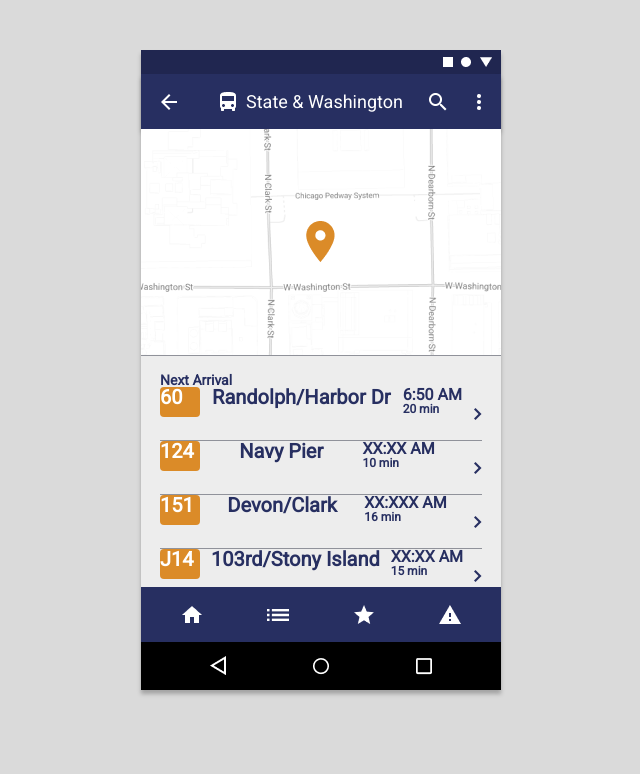
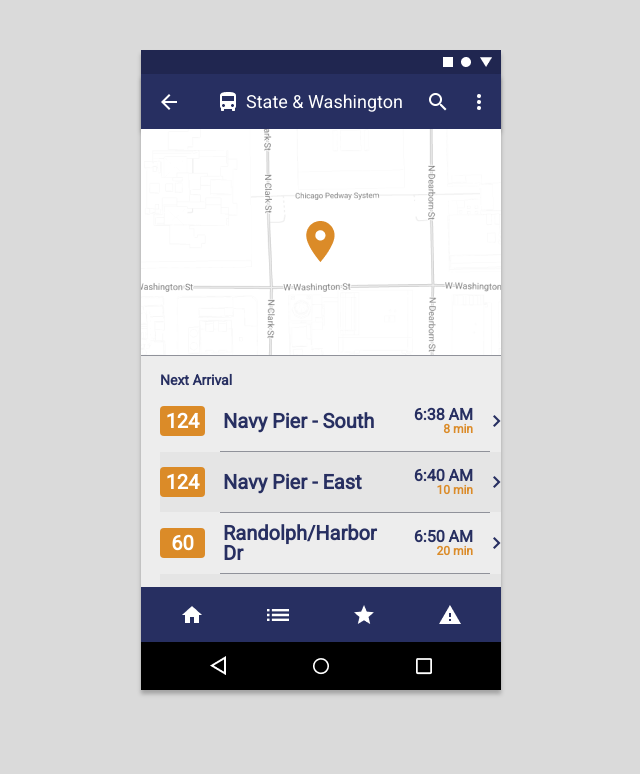
Before and after one commit to jfaith630/busybus_list-view-design, a plain HTML site: page index.html in a window 1280 px wide. Shown: the whole page, without its empty margins (319-959 px from the left). Drawn offline with Linux system fonts and the light colour scheme.

Commit message:
Update index.html & style.css - project submission 1

```diff
--- a/css/style.css
+++ b/css/style.css
@@ -18,27 +18,6 @@ h1 {
   font-weight: 500;
 }
 
-h2 {
-  font-size: 14px;
-}
-
-.map-img {
-  border-bottom: #90929A solid 1px;
-}
-
-.status-bar-img {
-  margin-right: 8px;
-}
-
-.bus-icon-img {
-  position: relative;
-  left: 16px;
-}
-
-.search-icon-img {
-  margin-right: 3px;
-}
-
 .container {
   background-color: #ededed;
   box-shadow: 0px 4px 4px rgba(0, 0, 0, 0.25);
@@ -56,15 +35,28 @@ h2 {
   width: 360px;
 }
 
+.status-bar-img {
+  margin-right: 8px;
+}
+
 .app-bar-top {
   background-color: #272F61;
+  box-shadow: 0px 4px 4px rgba(0, 0, 0, 0.25);
   display: flex;
   flex-direction: row;
-  box-shadow: 0px 4px 4px rgba(0, 0, 0, 0.25);
   height: 55px;
   justify-content: space-around;
   padding: 0px 7px;
   width: 360px;
+}
+
+.bus-icon-img {
+  left: 16px;
+  position: relative;
+}
+
+.search-icon-img {
+  margin-right: 3px;
 }
 
 .scroll-container {
@@ -73,19 +65,61 @@ h2 {
   overflow-y: scroll;
 }
 
+.map-img {
+  border-bottom: #90929A solid 1px;
+}
+
+.subheader {
+  font-size: 14px;
+  margin-bottom: 4px;
+}
+
 .list-container {
   color: #272F61;
   font-size: 20px;
   font-weight: bold;
-  padding: 14px 19px;
+  padding: 14px 0px 14px 19px;
+}
+
+.list-item {
+  display: flex;
+  flex-direction: row;
+  height: 60px;
+}
+
+#alt-color{
+  background-color: #E5E5E5;
+}
+
+.partial-bottom-border {
+  border-bottom: #90929A solid 1px;
+  left: 60px;
+  position: relative;
+  width: 270px;
 }
 
 .bus-route-icon {
+  align-self: center;
   background-color: #DB8B28;
   border-radius: 4px;
   color: #FFFFFF;
   height: 30px;
-  width: 40px;
+  line-height: 30px;
+  margin-right: 18px;
+  min-width: 45px;
+  text-align: center;
+}
+
+.bus-route-destination {
+  align-self: center;
+  width: 180px;
+}
+
+.arrival-time-box {
+  align-self: center;
+  margin-right: 20px;
+  min-width: 75px;
+  text-align: right;
 }
 
 .arrival-time {
@@ -93,15 +127,8 @@ h2 {
 }
 
 .time-to-arrival {
+  color: #DB8B28;
   font-size: 12px;
-}
-
-.list-item {
-  border-bottom: #90929A solid 1px;
-  display: flex;
-  flex-direction: row;
-  height: 54px;
-  justify-content: space-between;
 }
 
 .app-bar-bottom {
--- a/index.html
+++ b/index.html
@@ -29,6 +29,26 @@
         <div class="list-container">
           <h2 class="subheader">Next Arrival</h2>
           <div class="list-item">
+            <div class="bus-route-icon">124</div>
+            <h3 class="bus-route-destination">Navy Pier - South</h3>
+            <div class="arrival-time-box">
+              <div class="arrival-time">6:38 AM</div>
+              <div class="time-to-arrival">8 min</div>
+            </div>
+            <img src="images/arrow.png" alt="more details">
+          </div>
+          <div class="partial-bottom-border"></div>
+          <div id="alt-color" class="list-item">
+            <div class="bus-route-icon">124</div>
+            <h3 class="bus-route-destination">Navy Pier - East</h3>
+            <div class="arrival-time-box">
+              <div class="arrival-time">6:40 AM</div>
+              <div class="time-to-arrival">10 min</div>
+            </div>
+            <img src="images/arrow.png" alt="more details">
+          </div>
+          <div class="partial-bottom-border"></div>
+          <div class="list-item">
             <div class="bus-route-icon">60</div>
             <h3 class="bus-route-destination">Randolph/Harbor Dr</h3>
             <div class="arrival-time-box">
@@ -37,51 +57,37 @@
             </div>
             <img src="images/arrow.png" alt="more details">
           </div>
-          <div class="list-item">
-            <div class="bus-route-icon">124</div>
-            <h3 class="bus-route-destination">Navy Pier</h3>
-            <div class="arrival-time-box">
-              <div class="arrival-time">XX:XX AM</div>
-              <div class="time-to-arrival">10 min</div>
-            </div>
-            <img src="images/arrow.png" alt="more details">
-          </div>
-          <div class="list-item">
+          <div class="partial-bottom-border"></div>
+          <div  id="alt-color" class="list-item">
             <div class="bus-route-icon">151</div>
             <h3 class="bus-route-destination">Devon/Clark</h3>
             <div class="arrival-time-box">
-              <div class="arrival-time">XX:XXX AM</div>
+              <div class="arrival-time">6:56 AM</div>
               <div class="time-to-arrival">16 min</div>
             </div>
             <img src="images/arrow.png" alt="more details">
           </div>
+          <div class="partial-bottom-border"></div>
           <div class="list-item">
             <div class="bus-route-icon">J14</div>
             <h3 class="bus-route-destination">103rd/Stony Island</h3>
             <div class="arrival-time-box">
-              <div class="arrival-time">XX:XX AM</div>
+              <div class="arrival-time">6:57 AM</div>
               <div class="time-to-arrival">15 min</div>
             </div>
             <img src="images/arrow.png" alt="more details">
           </div>
-          <div class="list-item">
-            <div class="bus-route-icon">124</div>
-            <h3 class="bus-route-destination">Navy Pier</h3>
+          <div class="partial-bottom-border"></div>
+          <div id="alt-color" class="list-item">
+            <div class="bus-route-icon">6x</div>
+            <h3 class="bus-route-destination">Jackson Park Express</h3>
             <div class="arrival-time-box">
-              <div class="arrival-time">XX:XX AM</div>
-              <div class="time-to-arrival">10 min</div>
+              <div class="arrival-time">7:00 AM</div>
+              <div class="time-to-arrival"></div>
             </div>
             <img src="images/arrow.png" alt="more details">
           </div>
-          <div class="list-item">
-            <div class="bus-route-icon">6x</div>
-            <h3 class="bus-route-destination">Jackson Park Express</h3>
-            <div class="arrival-time-box">
-              <div class="arrival-time">XX:XX AM</div>
-              <div class="time-to-arrival">X</div>
-            </div>
-            <img src="images/arrow.png" alt="more details">
-          </div>
+          <div class="partial-bottom-border"></div>
         </div>
       </div>
       <div id="overflow-fix"></div>
```
